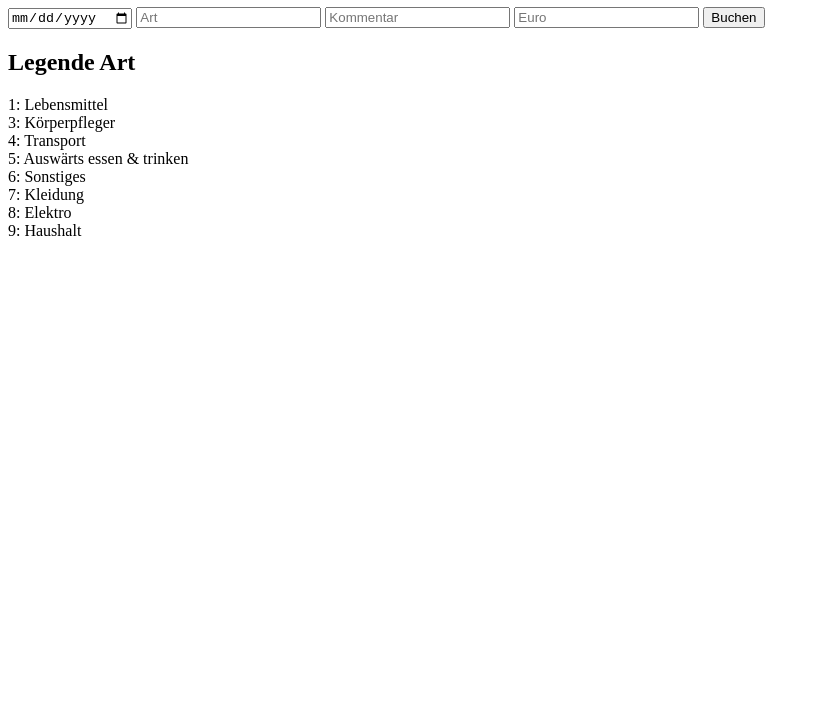
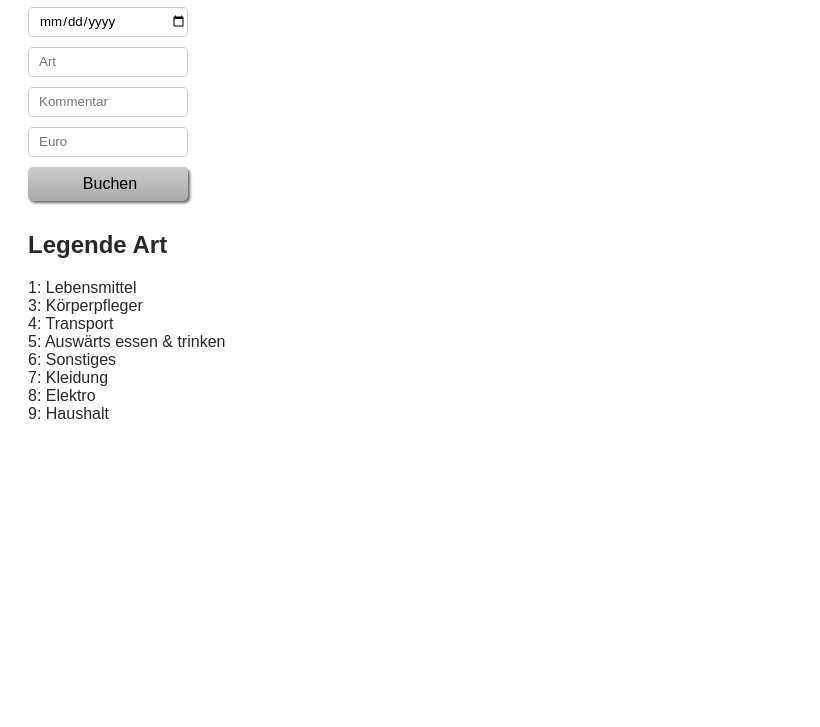
Before and after one commit to hbhb1969/Ausgaben, a website: page public/buchen.html in a window 1280 px wide. Shown: the part 73-800 px from the top of the page, without its empty margins (0-820 px from the left). Drawn offline with Linux system fonts and the light colour scheme.

Commit message:
Basic Styles

```diff
--- a/public/buchen.html
+++ b/public/buchen.html
@@ -2,14 +2,15 @@
 <html>
 <head>
   <title>Ausgaben buchen</title>
+  <link rel="stylesheet" href="/styles/style.css">
 </head>
 <body>
   <form class="Buchen">
     <h1>Buchen</h1>
-    <input type="date" class="datum" placeholder="Datum">
-    <input type="text" class="art" placeholder="Art">
-    <input type="text" class="kommentar" placeholder="Kommentar">
-    <input type="number"  step="0.01" class="euro" placeholder="Euro">
+    <input type="date" class="datum" placeholder="Datum"><br>
+    <input type="text" class="art" placeholder="Art"><br>
+    <input type="text" class="kommentar" placeholder="Kommentar"><br>
+    <input type="number"  step="0.01" class="euro" placeholder="Euro"><br>
     <input type="submit" value="Buchen">
   </form>
   <h2>Legende Art</h2>
--- /dev/null
+++ b/public/styles/style.css
@@ -0,0 +1,55 @@
+body {
+  box-sizing: border-box;
+  color: #282828;
+  font-family: sans-serif;
+  padding: 0 20px;
+}
+select,
+input,
+input::-webkit-inner-spin-button,
+input::-webkit-outer-spin-button {
+  -webkit-appearance: none;
+  -moz-appearance: none;
+  appearance: none;
+}
+input[type='number'] {
+  -moz-appearance: textfield;
+}
+input[type='date'] {
+  font-family: sans-serif;
+}
+select,
+input {
+  border: 1px solid #ccc;
+  border-radius: 5px;
+  box-sizing: border-box;
+  height: 30px;
+  margin-bottom: 10px;
+  padding-left: 10px;
+  width: 160px;
+}
+input[type='submit'] {
+  height: 34px;
+  background: #ccc;
+  background-image: -webkit-linear-gradient(top, #ccc, #aaa);
+  background-image: -moz-linear-gradient(top, #ccc, #aaa);
+  background-image: -ms-linear-gradient(top, #ccc, #aaa);
+  background-image: -o-linear-gradient(top, #ccc, #aaa);
+  background-image: linear-gradient(to bottom, #ccc, #aaa);
+  border: none;
+  -webkit-border-radius: 5;
+  -moz-border-radius: 5;
+  border-radius: 5px;
+  -webkit-box-shadow: 2px 2px 3px #666666;
+  -moz-box-shadow: 2px 2px 3px #666666;
+  box-shadow: 2px 2px 3px #666666;
+  font-size: 16px;
+  text-decoration: none;
+}
+input[type='submit']:hover {
+  background-image: -webkit-linear-gradient(top, #bbb, #aaa);
+  background-image: -moz-linear-gradient(top, #bbb, #aaa);
+  background-image: -ms-linear-gradient(top, #bbb, #aaa);
+  background-image: -o-linear-gradient(top, #bbb, #aaa);
+  background-image: linear-gradient(to bottom, #bbb, #aaa);
+}
```
